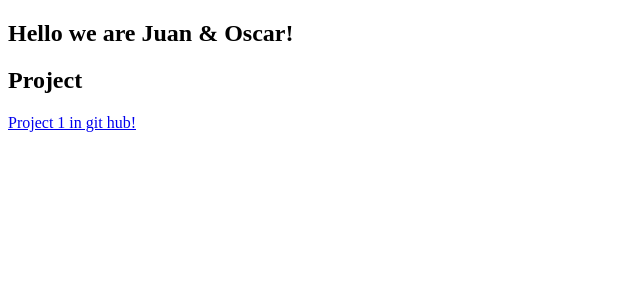
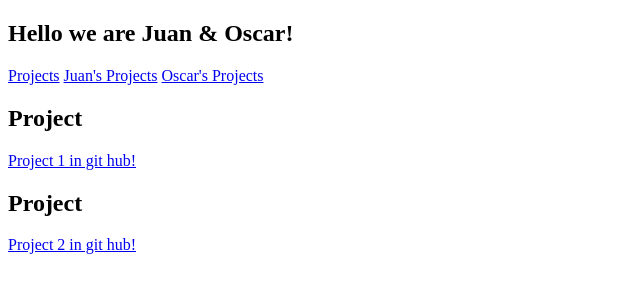
Before and after one commit to Maclenn77/Microverse_Oscar_Juan, a plain HTML site: page fcc-test-suite-template-master/index.html in a window 1280 px wide. Shown: the whole page, without its empty margins (0-640 px from the left). Drawn offline with Linux system fonts and the light colour scheme.

Commit message:
User story 7 & 8, anchor link is not passing the test

```diff
--- a/fcc-test-suite-template-master/index.html
+++ b/fcc-test-suite-template-master/index.html
@@ -9,18 +9,24 @@
   <body>
     <script src="https://cdn.freecodecamp.org/testable-projects-fcc/v1/bundle.js"></script>
 
-    <nav id = "navbar">
-
-    </nav>
 
     <section id = "welcome-section">
       <h1>
         Hello we are Juan &amp; Oscar!
       </h1>
     </section>
+    <header>
+    <nav id = "navbar">
+      <a href="#projects">Projects</a>
+      <a href="https://github.com/Maclenn77" target="_blank">Juan's Projects</a>
+      <a href="https://github.com/AlfredoElizarraras" target="_blank">Oscar's Projects</a>
+    </nav>
+   </header>
     <section id="projects">
+        <h2 id="test" class="project-tile">Project</h2>
+        <a href="https://github.com/AlfredoElizarraras/trials_erick_oscar">Project 1 in git hub!</a>
         <h2 class="project-tile">Project</h2>
-        <a href="https://github.com/AlfredoElizarraras/trials_erick_oscar">Project 1 in git hub!</a>
+        <a href="https://github.com/Maclenn77/Ottavia">Project 2 in git hub!</a>
     </section>
 
 
```
